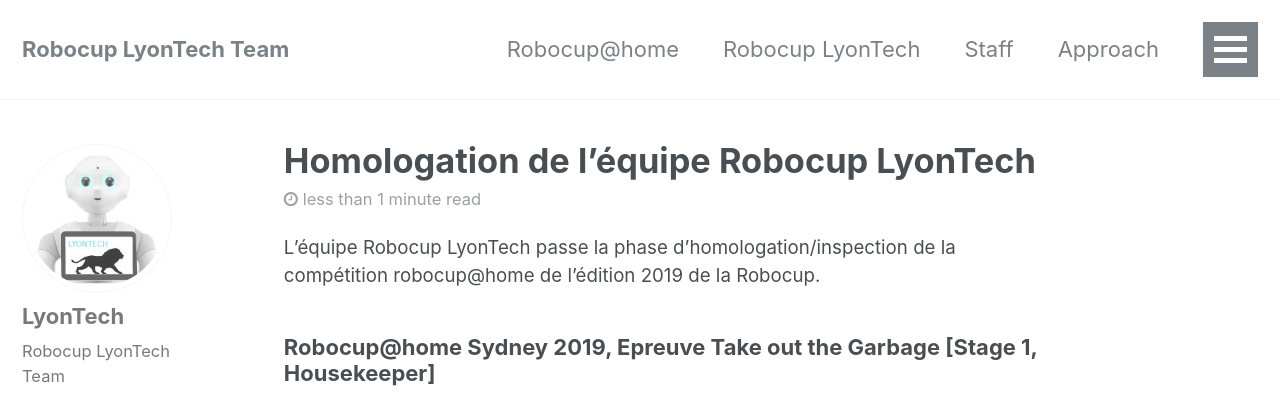
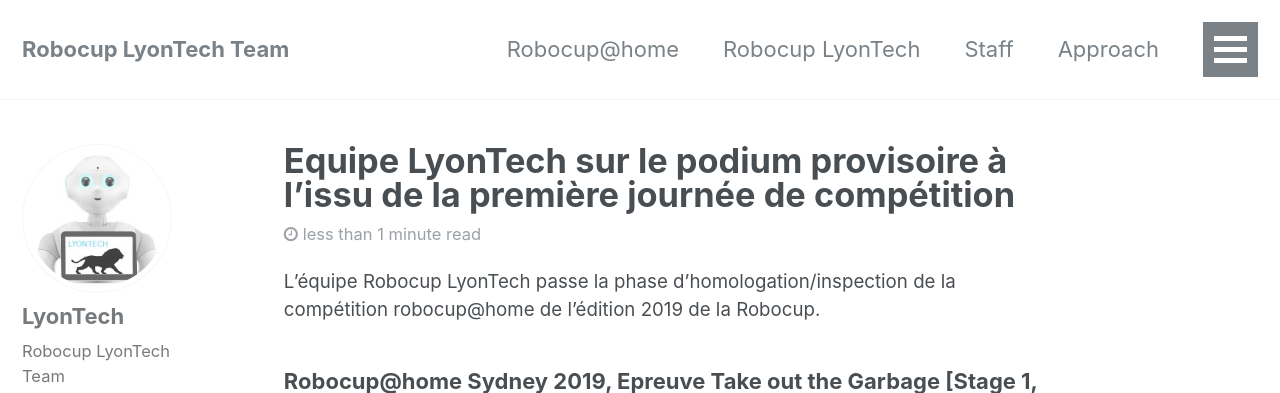
Before and after one commit to Robocup-Lyontech/Robocup-Lyontech.github.io, a Jekyll site: the page built from _posts/2019-07-04-Jour1.md, in a window 1280 px wide and 900 px high, cut to the strip 0-393 px from the top of the window. Built offline with Jekyll 4.4.1, drawn with Linux system fonts in a browser that asks for light colours.

Commit message:
Update 2019-07-04-Jour1.md

```diff
--- a/_posts/2019-07-04-Jour1.md
+++ b/_posts/2019-07-04-Jour1.md
@@ -1,5 +1,5 @@
 ---
-title: "Homologation de l'équipe Robocup LyonTech"
+title: "Equipe LyonTech sur le podium provisoire à l'issu de la première journée de compétition"
 categories:
   - Sydney
 tags:
```
